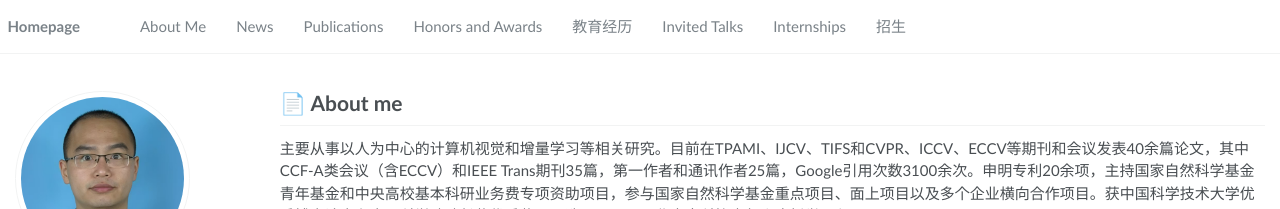
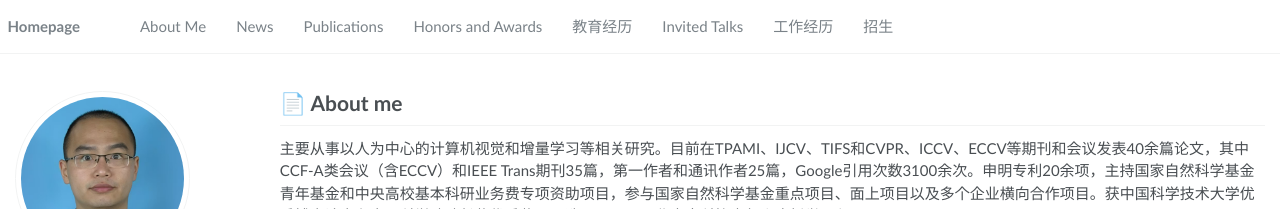
Before and after one commit to hshustc/hshustc.github.io, a Jekyll site: the page built from _pages/about.md, in a window 1280 px wide. Shown: the top 209 px of the page. Built offline with Jekyll 4.4.1, drawn with Linux system fonts in a browser that asks for light colours.

Commit message:
Update navigation.yml

```diff
--- a/_data/navigation.yml
+++ b/_data/navigation.yml
@@ -18,7 +18,7 @@ main:
   - title: "Invited Talks"
     url: "/#-invited-talks"
 
-  - title: "Internships"
+  - title: "工作经历"
     url: "/#-工作经历"
 
   - title: "招生"
```
